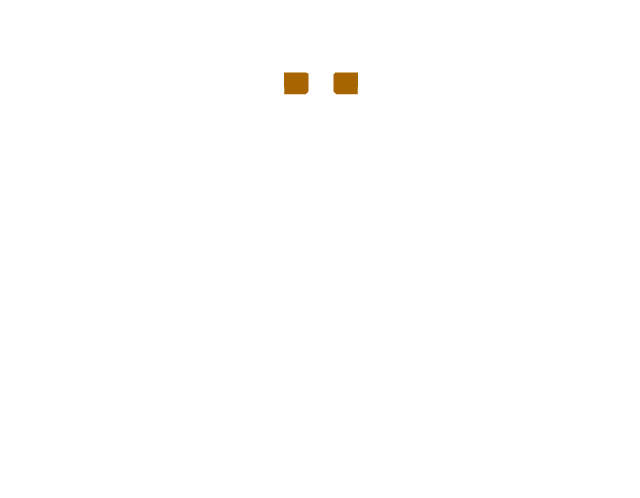
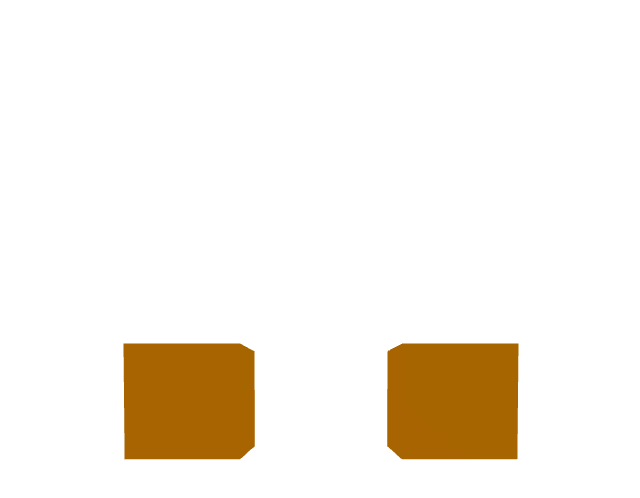
Before and after one commit to destructo570/webgl-experiments, a Next.js app: page /experiments/basic-light in a window 1280 px wide. Shown: the top 498 px of the page, without its empty margins (319-959 px from the left). Built offline with nearby package versions, Linux system fonts and the light colour scheme.

Commit message:
feat: add canvas wrapper component

```diff
--- a/app/experiments/basic-light/page.jsx
+++ b/app/experiments/basic-light/page.jsx
@@ -1,6 +1,7 @@
 "use client";
 import React, { useRef, useState } from "react";
 import { Canvas, useFrame } from "@react-three/fiber";
+import CanvasWrapper from "@/components/canvasWrapper/CanvasWrapper";
 
 function Box(props) {
   // This reference will give us direct access to the mesh
@@ -28,12 +29,14 @@
 
 const BasicLight = () => {
   return (
+    <CanvasWrapper>
       <Canvas>
         <ambientLight />
         <pointLight position={[10, 10, 10]} />
         <Box position={[-1.2, 0, 0]} />
         <Box position={[1.2, 0, 0]} />
       </Canvas>
+    </CanvasWrapper>
   );
 };
 
--- /dev/null
+++ b/components/canvasWrapper/CanvasWrapper.jsx
@@ -0,0 +1,27 @@
+import React from "react";
+
+const CanvasWrapper = (props) => {
+  const {
+    children,
+    position = "fixed",
+    width = "100vw",
+    height = "100vh",
+  } = props;
+
+  return (
+    <div
+      style={{
+        position,
+        width,
+        height,
+        top: 0,
+        left: 0,
+        outline: "none",
+      }}
+    >
+      {children}
+    </div>
+  );
+};
+
+export default CanvasWrapper;
--- a/styles/globals.css
+++ b/styles/globals.css
@@ -14,3 +14,8 @@
 .responsive-grid {
   grid-template-columns: repeat(auto-fill, minmax(200px, 1fr));
 }
+
+html,
+body {
+  overflow: hidden;
+}
```
Lines whose indentation alone changed are shown as unchanged.
